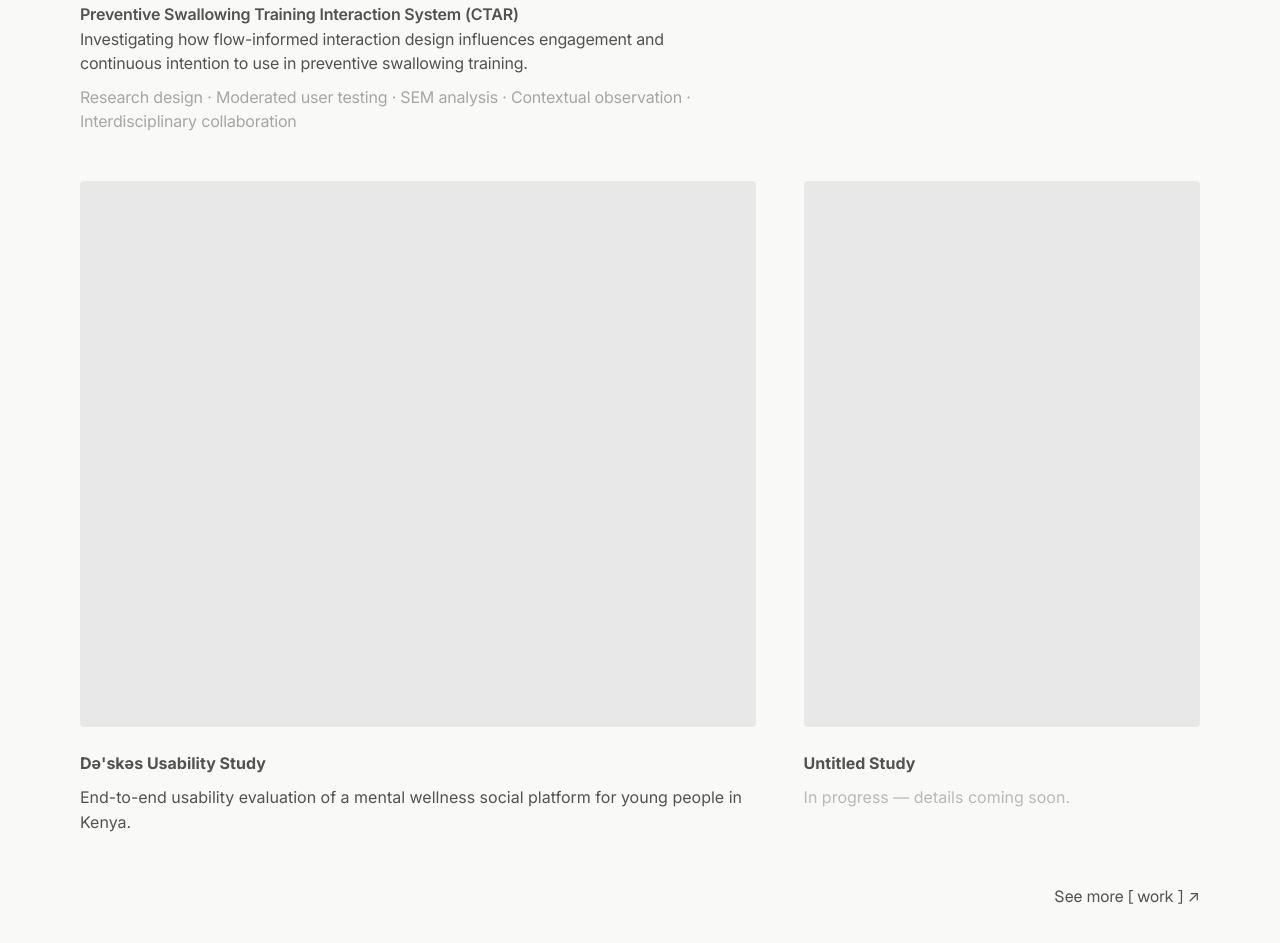
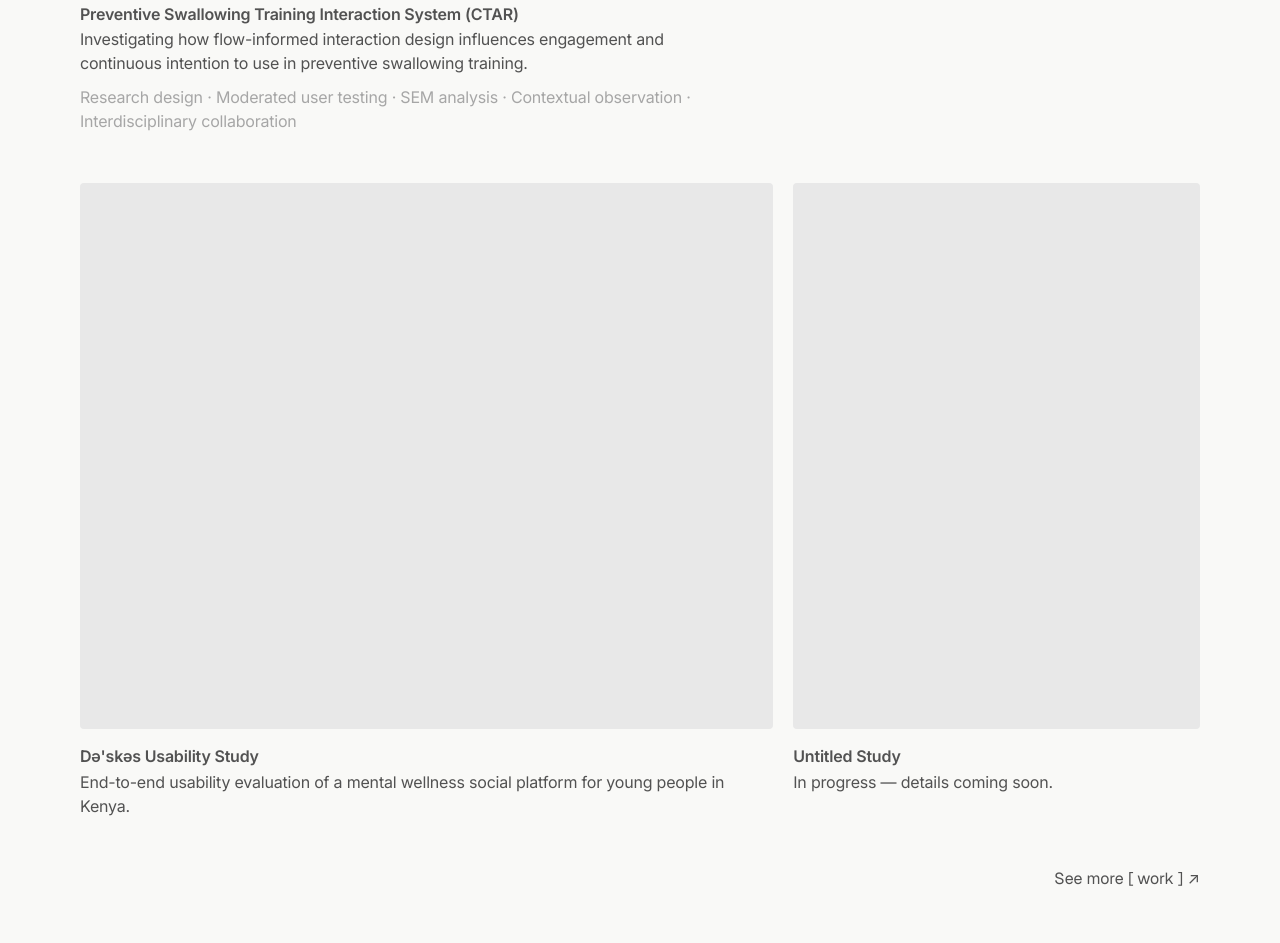
Before and after one commit to teresadesigns/portfolio, a Next.js app: page / in a window 1280 px wide. Shown: the part 1500-2443 px from the top of the page. Built offline with nearby package versions, Linux system fonts and the light colour scheme; a web font is replaced by a local one.

Commit message:
Apply consistent text styling across selected work cards, hover workeds

```diff
--- a/app/page.tsx
+++ b/app/page.tsx
@@ -157,10 +157,10 @@ export default function Home() {
           {/* Deskes + Coming Soon — 2-column grid */}
           <div
             style={{
-              marginTop: "var(--spacing-block)",
+              marginTop: "0px",
               display: "grid",
               gridTemplateColumns: "721fr 423fr",
-              gap: "var(--spacing-block)",
+              gap: "20px",
             }}
           >
             {/* Deskes */}
@@ -172,13 +172,14 @@ export default function Home() {
                     height: "546px",
                     background: "#E8E8E8",
                     borderRadius: "4px",
+                    marginTop: "50px",
                   }}
                 />
-                <div style={{ marginTop: "var(--spacing-element)", maxWidth: "827px" }}>
-                  <p style={{ fontFamily: "var(--font-inter)", fontSize: "16px", color: "#525252", fontWeight: 700 }}>
+                <div style={{ marginTop: "15px", maxWidth: "650px" }}>
+                  <p style={{ fontFamily: "var(--font-inter)", fontSize: "16px", color: "#525252", fontWeight: 600, letterSpacing: "-0.2px" }}>
                     Də&apos;skəs Usability Study
                   </p>
-                  <p style={{ marginTop: "8px", fontFamily: "var(--font-inter)", fontSize: "16px", color: "#525252" }}>
+                  <p style={{ marginTop: "0px", fontFamily: "var(--font-inter)", fontSize: "16px", color: "#525252", letterSpacing: "-0.2px", lineHeight: 1.5 }}>
                     End-to-end usability evaluation of a mental wellness social platform for young people
                     in Kenya.
                   </p>
@@ -194,13 +195,14 @@ export default function Home() {
                   height: "546px",
                   background: "#E8E8E8",
                   borderRadius: "4px",
+                  marginTop: "50px",
                 }}
               />
-              <div style={{ marginTop: "var(--spacing-element)", maxWidth: "827px" }}>
-                <p style={{ fontFamily: "var(--font-inter)", fontSize: "16px", color: "var(--foreground-muted)", fontWeight: 700 }}>
+              <div style={{ marginTop: "15px", maxWidth: "650px" }}>
+                <p style={{ fontFamily: "var(--font-inter)", fontSize: "16px", color: "#525252", fontWeight: 600, letterSpacing: "-0.2px" }}>
                   Untitled Study
                 </p>
-                <p style={{ marginTop: "8px", fontFamily: "var(--font-inter)", fontSize: "16px", color: "#B9B9B9" }}>
+                <p style={{ marginTop: "0px", fontFamily: "var(--font-inter)", fontSize: "16px", color: "#525252", letterSpacing: "-0.2px", lineHeight: 1.5 }}>
                   In progress — details coming soon.
                 </p>
               </div>
```
